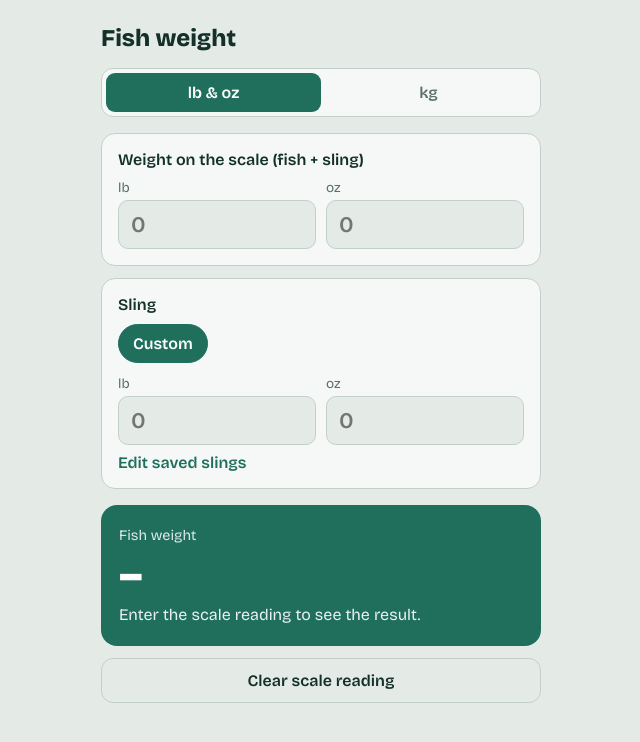
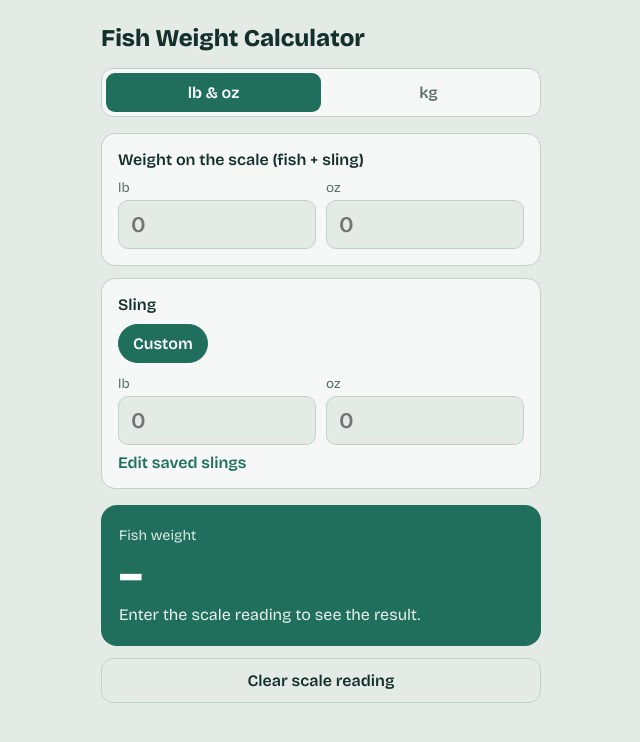
Before and after one commit to ItsBentley/fish-weight-calculator, a plain HTML site: page index.html in a window 1280 px wide. Shown: the whole page, without its empty margins (319-959 px from the left). Drawn offline with nearby package versions, Linux system fonts and the light colour scheme.

Commit message:
Update title and heading for fish weight calculator

```diff
--- a/index.html
+++ b/index.html
@@ -3,7 +3,7 @@
 <head>
 <meta charset="utf-8">
 <meta name="viewport" content="width=device-width, initial-scale=1, viewport-fit=cover">
-<title>Fish weight</title>
+<title>Fish Weight Calculator</title>
 <link rel="stylesheet" href="https://fonts.googleapis.com/css2?family=Bricolage+Grotesque:wght@400;600;800&display=swap">
 <style>
 :root{--bg:#e4ebe7;--card:#f5f8f6;--ink:#14302a;--mute:#5b7068;--line:#c3d0c9;--accent:#1f6f5c;--on:#fff;--warn:#a23b2a;color-scheme:light;
@@ -48,7 +48,7 @@ input:focus-visible,button:focus-visible{outline:3px solid var(--accent);outline
 </head>
 <body>
 <main>
-<h1>Fish weight</h1>
+<h1>Fish Weight Calculator</h1>
 <div class="seg" role="group" aria-label="Units">
 <button id="u-lb" aria-pressed="true">lb &amp; oz</button>
 <button id="u-kg" aria-pressed="false">kg</button>
```
